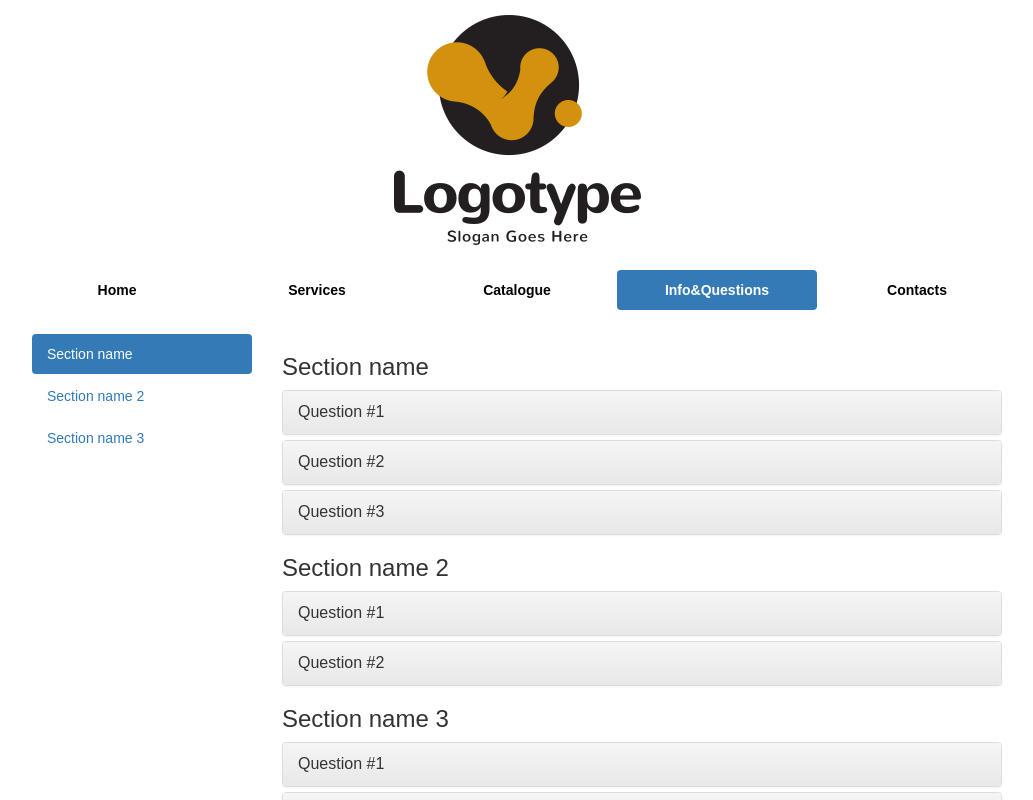
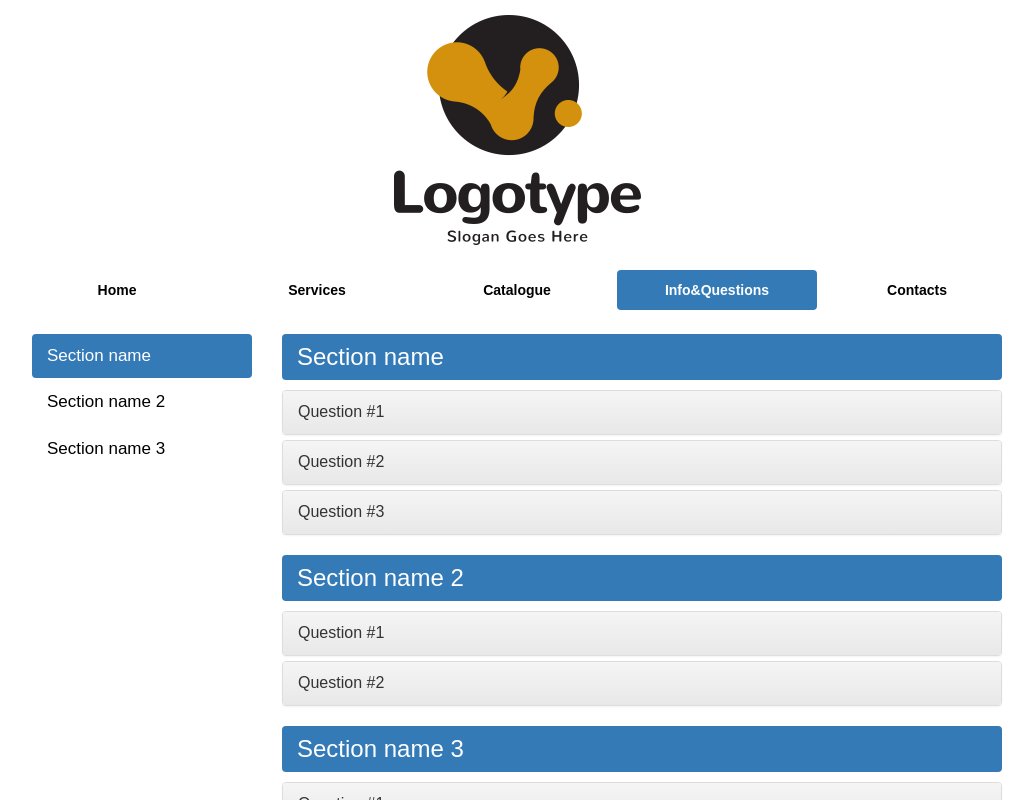
Before and after one commit to zyabel/forkum, a React (Create React App) app: page /info in a window 1280 px wide. Shown: the top 800 px of the page, without its empty margins (123-1156 px from the left). Built offline with nearby package versions, Linux system fonts and the light colour scheme.

Commit message:
FaqPage nav fixed

```diff
--- /dev/null
+++ b/src/containers/FaqPage/FaqPage.css
@@ -0,0 +1,16 @@
+.faq-wrapper h3 {
+  margin-top: 0;
+  color: #fff;
+  background-color: #337ab7;
+  border-radius: 4px;
+  padding: 10px 15px;
+}
+
+li.active .section-name {
+  color: #fff;
+}
+
+.faq-wrapper .section-name {
+  font-size: 17px;
+  color: #000;
+}
--- a/src/containers/FaqPage/FaqPage.js
+++ b/src/containers/FaqPage/FaqPage.js
@@ -4,6 +4,7 @@ import { MainLayout } from '../layouts/MainLayout'
 import { PanelGroup, Panel, Nav, NavItem, Col } from 'react-bootstrap'
 
 import { FaqData } from './data'
+import './FaqPage.css'
 
 class FaqPage extends Component {
   constructor(props) {
@@ -28,7 +29,7 @@ class FaqPage extends Component {
             <Nav bsStyle="pills" stacked activeKey={`${this.state.selected}`} onSelect={this.handleSelect}>
               {_.map( FaqData,(item) =>
                 <NavItem  key={item.id} eventKey={`${item.id}`} href={`#${item.id}`}>
-                  {item.sectionName}
+                  <span className='section-name'>{item.sectionName}</span>
                 </NavItem>
               )}
             </Nav>
```
